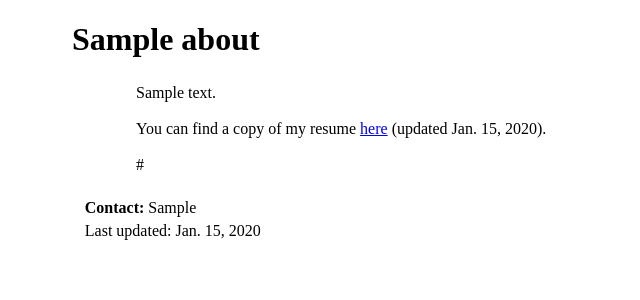
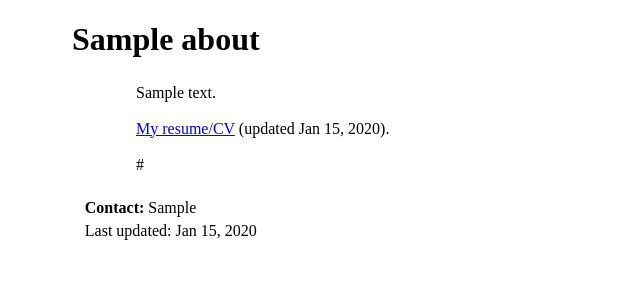
Before and after one commit to luukelvin/website, a Django app: template app/info/templates/info/home.html in a window 1280 px wide. Shown: the part 44-344 px from the top of the page, without its empty margins (0-640 px from the left). Run offline with Django 5.2, Linux system fonts and the light colour scheme; the template is opened without the code that fills it: values that come from a table or form of the project are taken from there, others are empty; tables that the repository leaves empty hold one stand-in row (values such as "Sample post").

Commit message:
Update how resume link is displayed.

```diff
--- a/app/info/templates/info/home.html
+++ b/app/info/templates/info/home.html
@@ -15,7 +15,7 @@
 <div id="about">
   <p> {{ about.about_text|safe }} </p>
   <br>
-  <p> You can find a copy of my resume <a href= {{ about.resume.url }}>here</a> (updated {{about.resume_update|date:"M. j, Y" }}).</p>
+  <p> <a href= {{ about.resume.url }}>My resume/CV</a> (updated {{about.resume_update|date:"M j, Y" }}).</p>
   <br>
   <p> {{ about.link_text|safe }} </p>
 </div>
@@ -24,5 +24,5 @@
 
 {% block footer %}
 <p><b>Contact:</b> {{ about.contact|safe }} </p>
-<p> Last updated: {{ about.last_modified|date:"M. j, Y" }}</p>
+<p> Last updated: {{ about.last_modified|date:"M j, Y" }}</p>
 {% endblock %}
```
